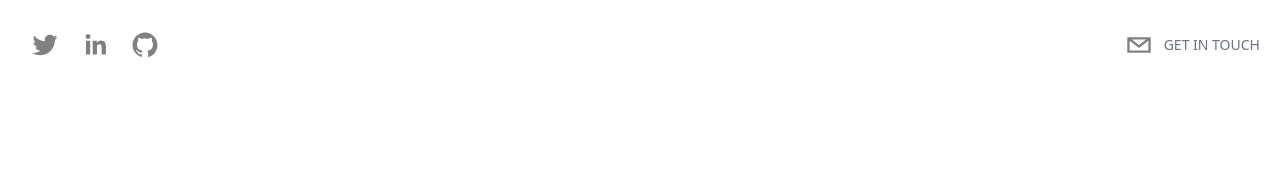
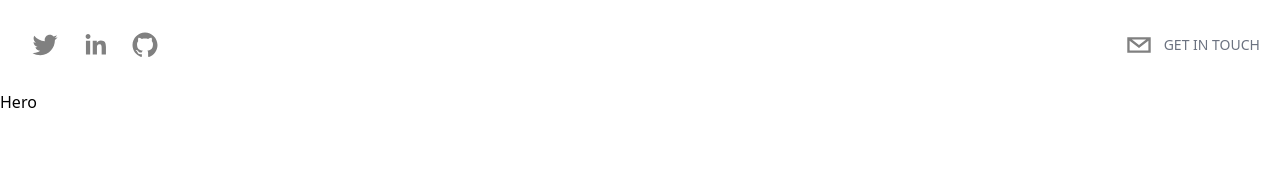
Before and after one commit to mahes1287/portfolio, a Next.js app: page / in a window 1280 px wide. Shown: the top 180 px of the page. Built offline with nearby package versions, Linux system fonts and the light colour scheme.

Commit message:
hero added

```diff
--- /dev/null
+++ b/components/Hero.tsx
@@ -0,0 +1,7 @@
+import React from "react";
+
+type Props = {};
+
+export default function Hero({}: Props) {
+  return <div>Hero</div>;
+}
--- a/pages/index.tsx
+++ b/pages/index.tsx
@@ -1,6 +1,7 @@
 import Head from "next/head";
 import { Inter } from "@next/font/google";
 import Header from "../components/Header";
+import Hero from "../components/Hero";
 
 const inter = Inter({ subsets: ["latin"] });
 
@@ -14,10 +15,9 @@ export default function Home() {
         <link rel="icon" href="/favicon.ico" />
       </Head>
       <main>
-        {/* Header */}
         <Header />
         {/* Hero */}
-
+        <Hero />
         {/* About */}
 
         {/* Experience */}
```
